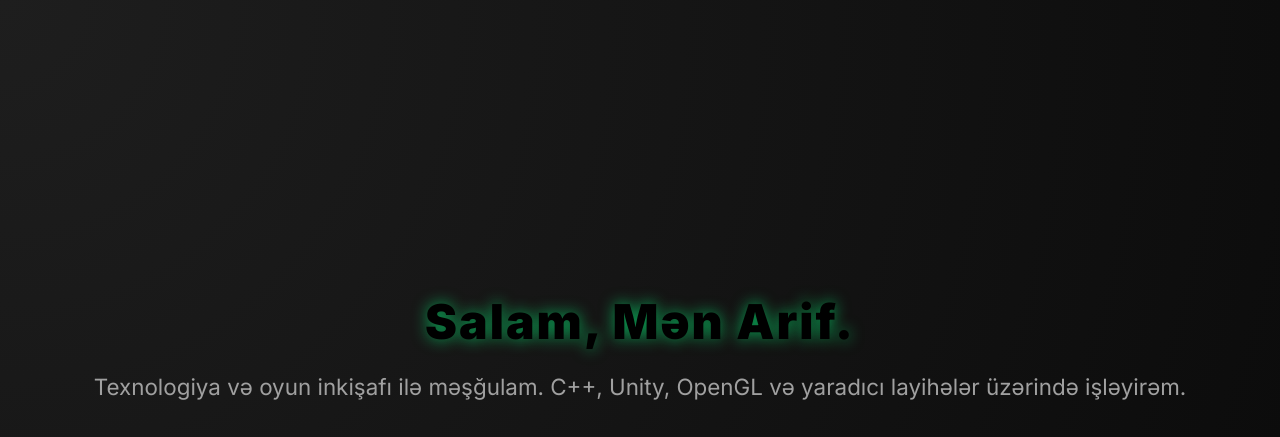
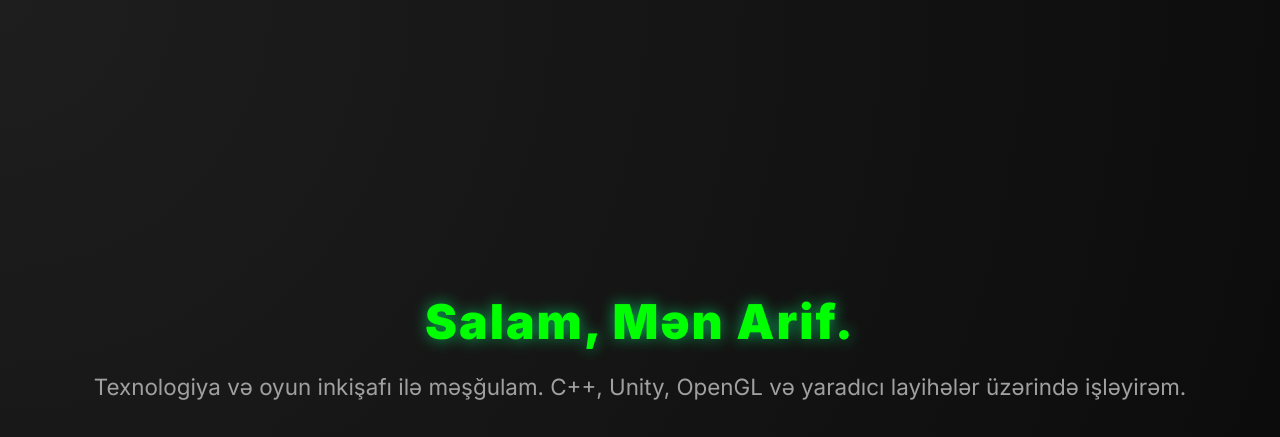
Before and after one commit to Arif0110/arif0110.github.io, a plain HTML site: page index.html in a window 1280 px wide. Shown: the top 437 px of the page. Drawn offline with nearby package versions, Linux system fonts and the light colour scheme.

Commit message:
Update index.html

```diff
--- a/index.html
+++ b/index.html
@@ -29,7 +29,7 @@
       font-size: 3rem;
       font-weight: 900;
       letter-spacing: 2px;
-      color: #000000;
+      color: #00ff00;
       text-shadow: 0 0 15px rgba(0, 255, 125, 0.6);
       animation: fadeIn 2s ease forwards;
     }
```
